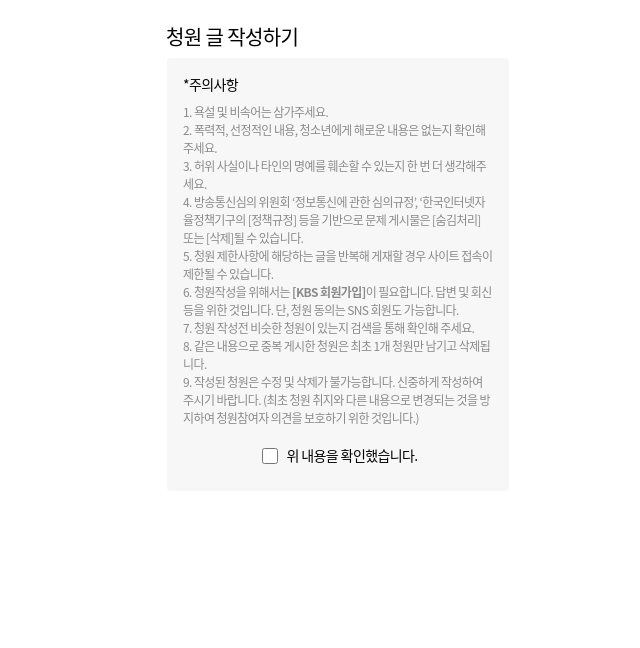
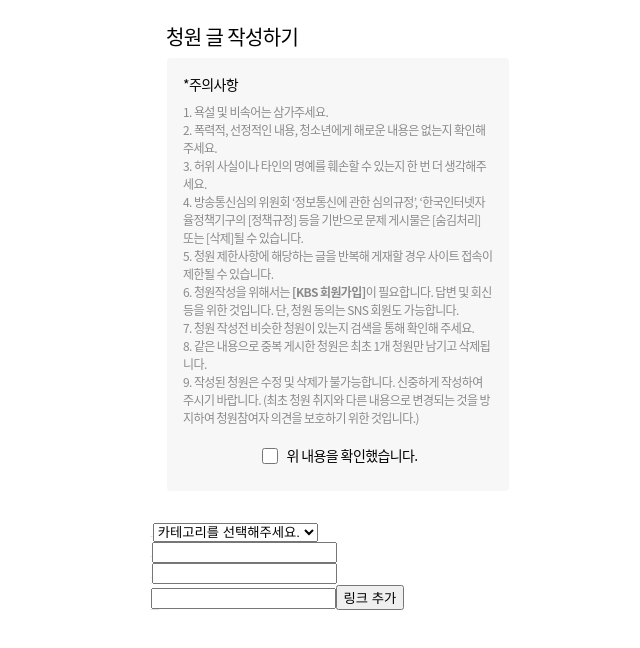
Before and after one commit to CDS-Seminar-Team3/CDS3-Client, a React (Vite) app: page /createPetition in a window 1280 px wide. Shown: the top 648 px of the page, without its empty margins (302-942 px from the left). Built offline with nearby package versions, Linux system fonts and the light colour scheme.

Commit message:
feat: InputForm html 뼈대 작성

```diff
--- a/src/components/createPetition/Caution.jsx
+++ b/src/components/createPetition/Caution.jsx
@@ -84,6 +84,7 @@ const St = {
       border-style: solid;
       border-color: ${theme.colors.gray400};
       border-radius: 0.4rem;
+      box-sizing: content-box;
     }
   `,
 };
--- /dev/null
+++ b/src/components/createPetition/InputForm.jsx
@@ -0,0 +1,40 @@
+import React from 'react';
+
+const InputForm = () => {
+  return (
+    <div>
+      <div>
+        카테고리
+        <select>
+          <option>카테고리를 선택해주세요.</option>
+          <option>편성</option>
+          <option>보도</option>
+          <option>프로그램</option>
+          <option>방송기술</option>
+          <option>방송경영</option>
+          <option>SNS 홈페이지</option>
+          <option>
+            시청자<span>.</span>권익
+          </option>
+          <option>기타</option>
+        </select>
+      </div>
+      <div>
+        제목 <input />
+      </div>
+      <div>
+        내용 <input />
+      </div>
+      <div>
+        링크
+        <div>
+          <input />
+          <button>링크 추가</button>
+        </div>
+      </div>
+      <div>표시된 항목은 필수 입력사항입니다.</div>
+    </div>
+  );
+};
+
+export default InputForm;
--- a/src/pages/CreatePetition.jsx
+++ b/src/pages/CreatePetition.jsx
@@ -1,11 +1,13 @@
 import PageName from '../components/common/PageName';
 import Caution from '../components/createPetition/Caution';
+import InputForm from '../components/createPetition/InputForm';
 
 const CreatePetition = () => {
   return (
     <div>
       <PageName>청원 글 작성하기</PageName>
       <Caution />
+      <InputForm />
     </div>
   );
 };
```
